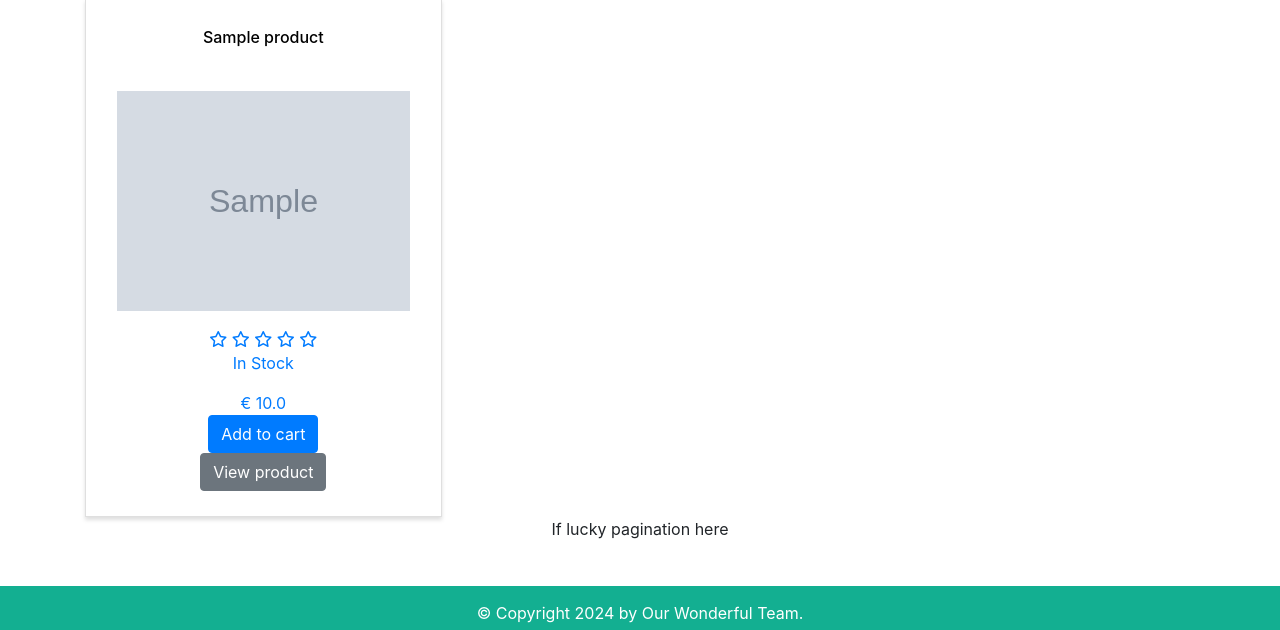
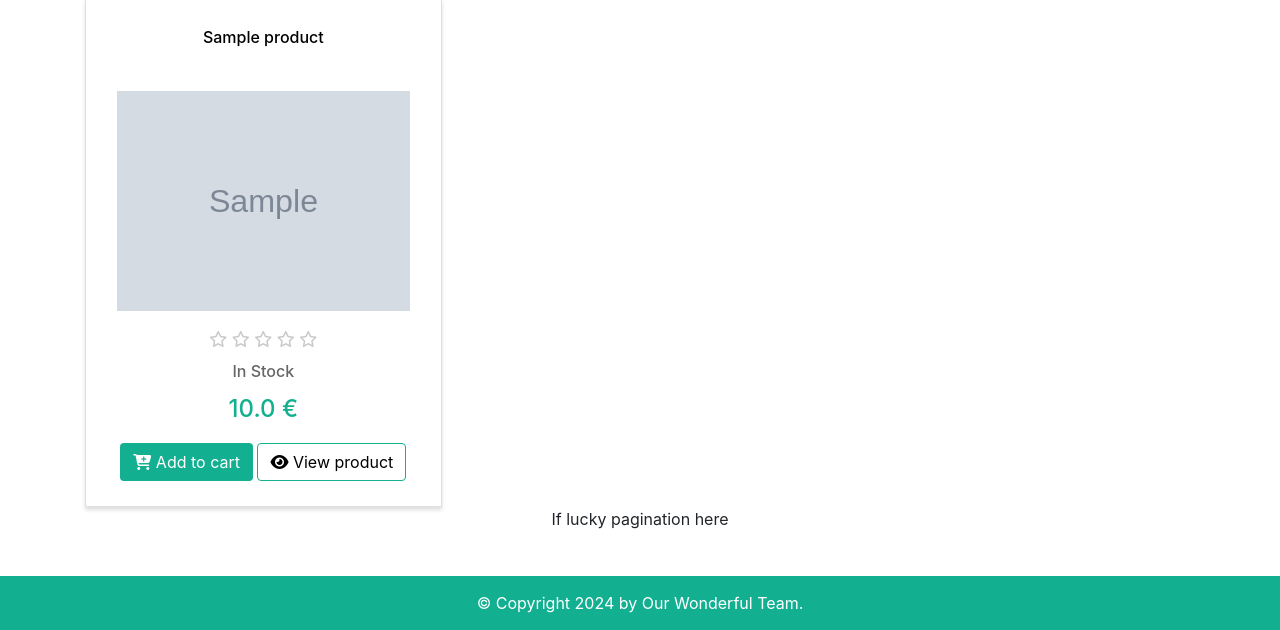
Before and after one commit to ErnestasZ/Atsiskaitymas_2, a Flask app: template templates/index.html in a window 1280 px wide. Shown: the part 581-1211 px from the top of the page. Run offline with Flask 3, Linux system fonts and the light colour scheme; the template is opened without the code that fills it: values that come from a table or form of the project are taken from there, others are empty; tables that the repository leaves empty hold one stand-in row (values such as "Sample post"); grey boxes marked "Sample" are stand-in pictures; parts of the project's set-up code (start-up, migrations or seed data) failed here and were passed over; some libraries are stand-ins or nearby versions.

Commit message:
Shop page with sorting, Product rating and product review

```diff
--- a/Controllers/product.py
+++ b/Controllers/product.py
@@ -11,7 +11,9 @@ def get_average_rating(product):
 def get_reviews(product):
     reviews = []
     for order_item in product.order_items:
-        reviews.extend(order_item.reviews)
+        for review in order_item.reviews:
+            review.user = order_item.order.user
+            reviews.append(review)
     return reviews
 
 
--- a/static/css/style.css
+++ b/static/css/style.css
@@ -67,6 +67,11 @@ header {
     background-color: #13AF91;
     border-color: #13AF91;
 }
+.btn.btn-ss {
+    color: #fff;
+    background-color: #13AF91;
+}
+
 .banner {
     background-image: url("/static/images/man-banner.jpg");
     background-size: cover;
@@ -202,3 +207,68 @@ h1 span, h2 span {
     height: 100%;
     object-fit: contain;
 }
+
+.product-summary .product-img {
+    width: auto;
+    height: 350px;
+    overflow: hidden;
+    display: flex;
+    justify-content: center;
+    align-items: center;
+    margin: 0 auto;
+}
+
+.product-summary .product-img img {
+    width: 100%;
+    height: 100%;
+    object-fit: contain;
+}
+
+.product-card-wrap .product-img img:hover {
+    transform: scale(1.1);
+    transition: transform 0.7s ease-in-out;
+}
+
+i.fa-star, i.fa-star-half-o {
+    color: #ffe200;
+}
+i.fa-star-o {
+    color: #c9c9c9;
+}
+
+.product-card-wrap .product-stock, .product-summary .product-stock {
+    color: #666666;
+    font-weight: 500;
+}
+.product-card-wrap .product-stock span, .product-summary .product-stock span{
+    color: #c90e55;
+}
+
+.product-card-wrap .product-price, .product-summary .product-price {
+    color: #13AF91;
+    font-weight: 500;
+    font-size: 24px;
+}
+
+.product-card-wrap .product-actions {
+    display: flex;
+    flex-direction: row;
+    flex-wrap: wrap;
+    align-content: center;
+    justify-content: space-evenly;
+    align-items: center;
+}
+
+.product-summary .rating {
+    float: left;
+    margin-right: 10px;
+}
+
+.review-box {
+    background-color: rgb(255, 255, 255);
+    box-shadow: 0 3px 4px 0px #dfdfdf;
+    border: solid 1px #dfdfdf;
+    text-align: center;
+    padding: 25px;
+    transition: box-shadow 0.3s ease;
+}
--- a/templates/index.html
+++ b/templates/index.html
@@ -42,7 +42,7 @@
         {% for product in products %}
             {% if product.is_active %}
             <div class="product-card">
-                <div class="product-card-wrap">
+                <div class="product-card-wrap mb-3">
                     <a href="{{ url_for('main.product_detail', product_id=product.id) }}">
                         <div class="product-title mb-3">
                                 {{ product.title }}
@@ -50,7 +50,7 @@
                         <div class="product-img  mb-3">
                             <img src="{{ product.image }}" alt="{{ product.title }}">
                         </div>
-                        <div class="product-rating ">
+                        <div class="product-rating mb-2">
                             {% if product.average_rating %}
                                 <div class="rating-stars">
                                     {% for i in range(1, 6) %}
@@ -59,7 +59,7 @@
                                             <i class="fa fa-star"></i>
                                         {% elif product.average_rating > (i - 1) and product.average_rating < i %}
                                             <!-- Half star -->
-                                            <i class="fa fa-star-half"></i>
+                                            <i class="fa fa-star-half-o"></i>
                                         {% else %}
                                             <!-- Empty star -->
                                             <i class="fa fa-star-o"></i>
@@ -78,22 +78,25 @@
                                 </div>
                             {% endif %}
                         </div>
-                        <div>
+                        <div class="product-stock mb-2">
                             {% if product.stock > 0 %}
-                                <p>In Stock</p>
+                                In Stock
                             {% else %}
-                                <p>Out of Stock</p>
+                                <span>Out of Stock</span>
                             {% endif %}
                         </div>
-                        <div>
-                            € {{ product.price }}
+                        <div class="product-price">
+                            {{ product.price }} €
                         </div>
                     </a>
                 </div>
-                <button class="btn btn-primary">Add to cart</button><br>
-                <a href="{{ url_for('main.product_detail', product_id=product.id) }}">
-                    <button class="btn btn-secondary">View product</button>
+                <div class="product-actions ">
+                    {% if product.stock > 0 %}
+                    <a href="" class="btn btn-ss"><i class="fas fa-cart-plus"></i> Add to cart</a>
+                    {% endif %}
+                    <a href="{{ url_for('main.product_detail', product_id=product.id) }}" class="btn btn-outline-ss"><i class="fas fa-eye"></i> View product</a>
                 </a>
+                </div>
             </div>
             {% endif %}
         {% endfor %}
```
Also changed, not shown: templates/product.html (+96 -14 lines).
